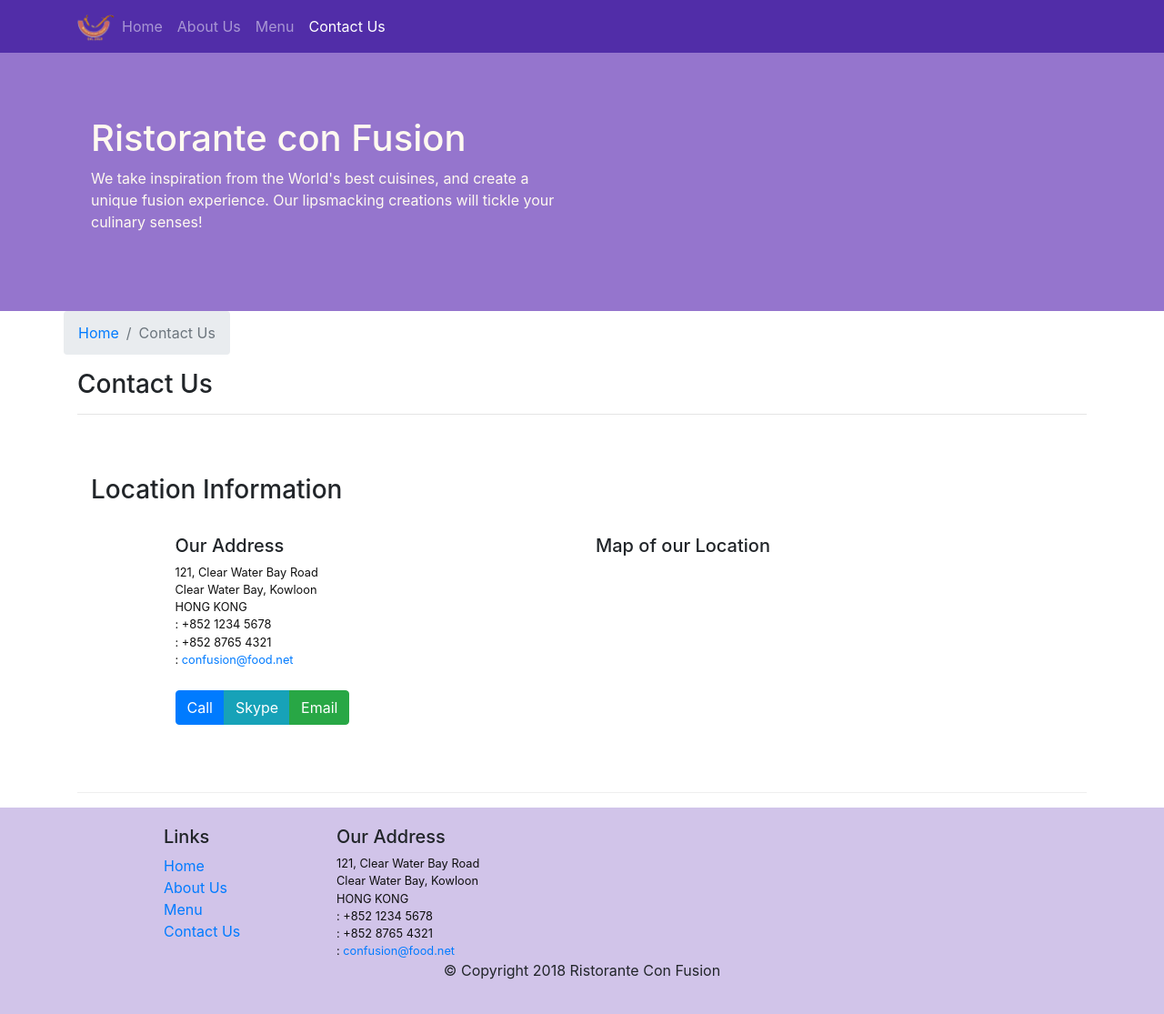
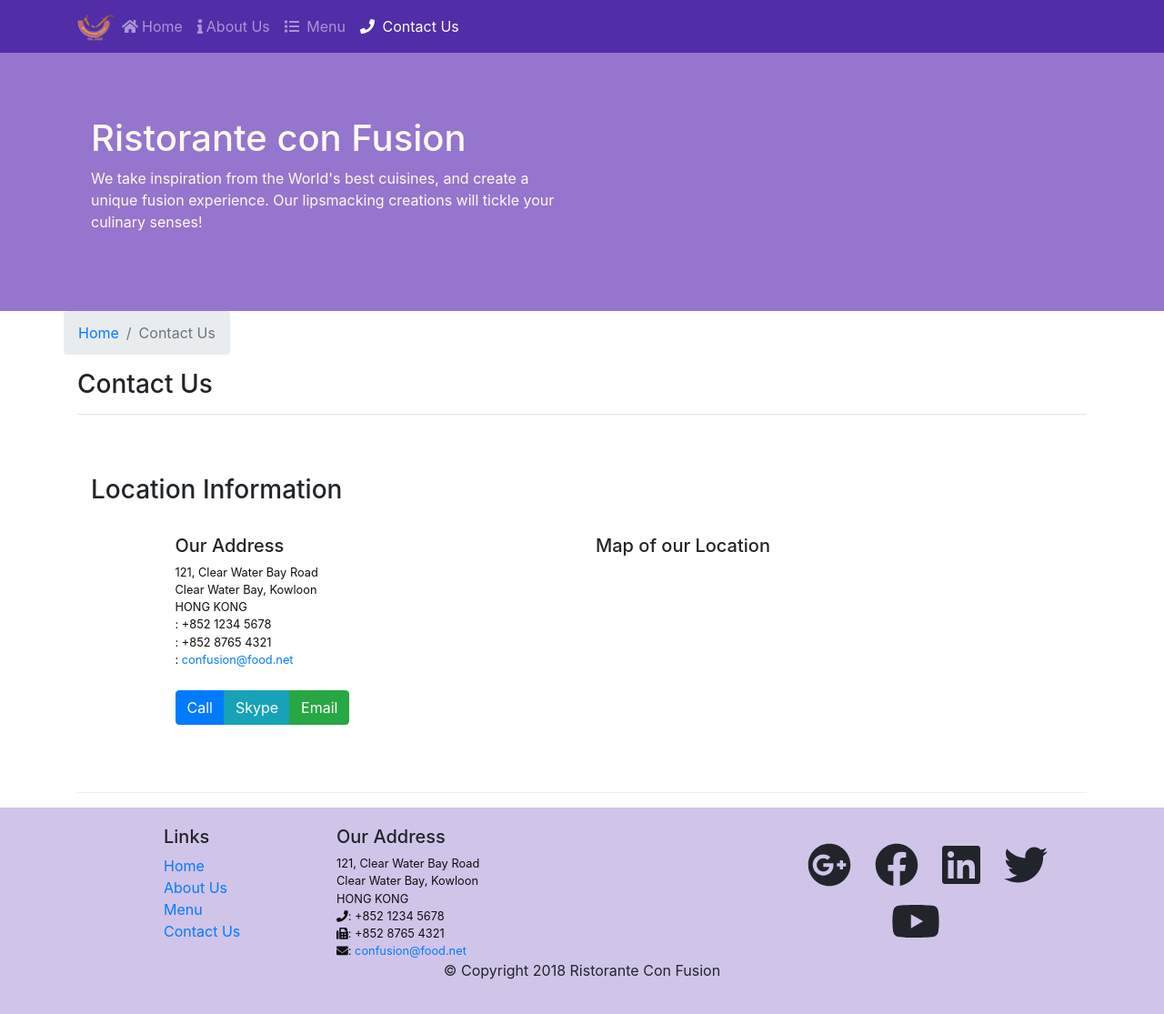
Before and after one commit to sakshampuri/creact, a React (Create React App) app: page /contactus in a window 1280 px wide. Shown: the whole page at 91% size. Built offline with nearby package versions, Linux system fonts and the light colour scheme.

Commit message:
font awesome added using the react library of fa and completed assignment 2 by adding aboutus component

```diff
--- a/src/App.js
+++ b/src/App.js
@@ -1,8 +1,13 @@
 import React, { Component } from 'react';
 import './App.css';
+import { library } from '@fortawesome/fontawesome-svg-core';
+import { fas } from '@fortawesome/free-solid-svg-icons';
+import { fab } from '@fortawesome/free-brands-svg-icons';
 
 import Main from './components/MainComponent';
 import {BrowserRouter} from "react-router-dom";
+
+library.add(fas, fab);
 
 class App extends Component {
 
--- /dev/null
+++ b/src/components/AboutComponent.js
@@ -0,0 +1,100 @@
+import React from 'react';
+import { Breadcrumb, BreadcrumbItem, Card, CardBody, CardHeader, Media } from 'reactstrap';
+import { Link } from 'react-router-dom';
+
+
+function RenderLeader({leader}) {
+
+    if(leader!=null)
+        return (
+            <Media tag="li" className='mb-2'>
+                <Media left>
+                    <Media object src={leader.image} className="mr-3" alt={leader.name}/>
+                </Media>
+                <Media body>
+                    <Media heading>
+                        {leader.name}
+                    </Media>
+                    <p>{leader.designation}</p>
+                    <p>{leader.description}</p>
+                </Media>
+            </Media>
+        );
+    else
+        return(<></>);
+
+}
+
+function About(props) {
+
+    const leaders = props.leaders.map((leader) => {
+        return (
+           <RenderLeader key = {leader.id} leader={leader}/>
+        );
+    });
+
+    return(
+        <div className="container">
+            <div className="row">
+                <Breadcrumb>
+                    <BreadcrumbItem><Link to="/home">Home</Link></BreadcrumbItem>
+                    <BreadcrumbItem active>About Us</BreadcrumbItem>
+                </Breadcrumb>
+                <div className="col-12">
+                    <h3>About Us</h3>
+                    <hr />
+                </div>
+            </div>
+            <div className="row row-content">
+                <div className="col-12 col-md-6">
+                    <h2>Our History</h2>
+                    <p>Started in 2010, Ristorante con Fusion quickly established itself as a culinary icon par excellence in Hong Kong. With its unique brand of world fusion cuisine that can be found nowhere else, it enjoys patronage from the A-list clientele in Hong Kong.  Featuring four of the best three-star Michelin chefs in the world, you never know what will arrive on your plate the next time you visit us.</p>
+                    <p>The restaurant traces its humble beginnings to <em>The Frying Pan</em>, a successful chain started by our CEO, Mr. Peter Pan, that featured for the first time the world's best cuisines in a pan.</p>
+                </div>
+                <div className="col-12 col-md-5">
+                    <Card>
+                        <CardHeader className="bg-primary text-white">Facts At a Glance</CardHeader>
+                        <CardBody>
+                            <dl className="row p-1">
+                                <dt className="col-6">Started</dt>
+                                <dd className="col-6">3 Feb. 2013</dd>
+                                <dt className="col-6">Major Stake Holder</dt>
+                                <dd className="col-6">HK Fine Foods Inc.</dd>
+                                <dt className="col-6">Last Year's Turnover</dt>
+                                <dd className="col-6">$1,250,375</dd>
+                                <dt className="col-6">Employees</dt>
+                                <dd className="col-6">40</dd>
+                            </dl>
+                        </CardBody>
+                    </Card>
+                </div>
+                <div className="col-12">
+                    <Card>
+                        <CardBody className="bg-faded">
+                            <blockquote className="blockquote">
+                                <p className="mb-0">You better cut the pizza in four pieces because
+                                    I'm not hungry enough to eat six.</p>
+                                <footer className="blockquote-footer">Yogi Berra,
+                                    <cite title="Source Title">The Wit and Wisdom of Yogi Berra,
+                                        P. Pepe, Diversion Books, 2014</cite>
+                                </footer>
+                            </blockquote>
+                        </CardBody>
+                    </Card>
+                </div>
+            </div>
+            <div className="row row-content">
+                <div className="col-12">
+                    <h2>Corporate Leadership</h2>
+                </div>
+                <div className="col-12">
+                    <Media list>
+                        {leaders}
+                    </Media>
+                </div>
+            </div>
+        </div>
+    );
+}
+
+export default About;
--- a/src/components/ContactComponent.js
+++ b/src/components/ContactComponent.js
@@ -37,9 +37,9 @@ function Contact(props) {
                 </div>
                 <div className="col-12 col-sm-11 offset-sm-1">
                     <div className="btn-group" role="group">
-                        <a role="button" className="btn btn-primary" href="tel:+85212345678"><i className="fa fa-phone"></i> Call</a>
-                        <a role="button" className="btn btn-info"><i className="fa fa-skype"></i> Skype</a>
-                        <a role="button" className="btn btn-success" href="mailto:confusion@food.net"><i className="fa fa-envelope-o"></i> Email</a>
+                        <a role="button" className="btn btn-primary" href="tel:+85212345678"><i className="fa fa-phone"/> Call</a>
+                        <a role="button" className="btn btn-info" href="http://www.skype.com"><i className="fa fa-skype"/> Skype</a>
+                        <a role="button" className="btn btn-success" href="mailto:confusion@food.net"><i className="fa fa-envelope-o"/> Email</a>
                     </div>
                 </div>
             </div>
--- a/src/components/FooterComponent.js
+++ b/src/components/FooterComponent.js
@@ -1,5 +1,6 @@
 import React from 'react';
 import {Link} from "react-router-dom";
+import {FontAwesomeIcon} from "@fortawesome/react-fontawesome";
 
 function Footer(props) {
     return(
@@ -21,19 +22,19 @@ function Footer(props) {
                             121, Clear Water Bay Road<br />
                             Clear Water Bay, Kowloon<br />
                             HONG KONG<br />
-                            <i className="fa fa-phone fa-lg"/>: +852 1234 5678<br />
-                            <i className="fa fa-fax fa-lg"/>: +852 8765 4321<br />
-                            <i className="fa fa-envelope fa-lg"/>: <a href="mailto:confusion@food.net">
+                            <FontAwesomeIcon icon={['fas', 'phone']}/>: +852 1234 5678<br />
+                            <FontAwesomeIcon icon={['fas', 'fax']}/>: +852 8765 4321<br />
+                            <FontAwesomeIcon icon={['fas', 'envelope']}/>: <a href="mailto:confusion@food.net">
                             confusion@food.net</a>
                         </address>
                     </div>
                     <div className="col-12 col-sm-4 align-self-center">
                         <div className="text-center">
-                            <a className="btn btn-social-icon btn-google" href="http://google.com/+"><i className="fa fa-google-plus"/></a>
-                            <a className="btn btn-social-icon btn-facebook" href="http://www.facebook.com/profile.php?id="><i className="fa fa-facebook"/></a>
-                            <a className="btn btn-social-icon btn-linkedin" href="http://www.linkedin.com/in/"><i className="fa fa-linkedin"/></a>
-                            <a className="btn btn-social-icon btn-twitter" href="http://twitter.com/"><i className="fa fa-twitter"/></a>
-                            <a className="btn btn-social-icon btn-google" href="http://youtube.com/"><i className="fa fa-youtube"/></a>
+                            <a className="btn btn-social-icon btn-google" href="http://google.com/+"><FontAwesomeIcon icon={['fab', 'google-plus']} size='3x'/></a>
+                            <a className="btn btn-social-icon btn-facebook" href="http://www.facebook.com/profile.php?id="><FontAwesomeIcon icon={['fab', 'facebook']} size='3x'/></a>
+                            <a className="btn btn-social-icon btn-linkedin" href="http://www.linkedin.com/in/"><FontAwesomeIcon icon={['fab', 'linkedin']} size='3x'/></a>
+                            <a className="btn btn-social-icon btn-twitter" href="http://twitter.com/"><FontAwesomeIcon icon={['fab', 'twitter']} size='3x'/></a>
+                            <a className="btn btn-social-icon btn-google" href="http://youtube.com/"><FontAwesomeIcon icon={['fab', 'youtube']} size='3x'/></a>
                             <a className="btn btn-social-icon" href="mailto:"><i className="fa fa-envelope-o"/></a>
                         </div>
                     </div>
--- a/src/components/HeaderComponent.js
+++ b/src/components/HeaderComponent.js
@@ -1,6 +1,7 @@
 import React, {Component} from "react";
 import { Nav, Navbar, NavbarBrand, NavbarToggler, Collapse, NavItem, Jumbotron } from 'reactstrap';
 import { NavLink } from 'react-router-dom';
+import {FontAwesomeIcon} from "@fortawesome/react-fontawesome";
 
 class Header extends Component {
     constructor(props) {
@@ -28,16 +29,16 @@ class Header extends Component {
                         <Collapse isOpen={this.state.isNavOpen} navbar>
                             <Nav navbar>
                                 <NavItem>
-                                    <NavLink className="nav-link"  to='/home'><span className="fa fa-home fa-lg"></span> Home</NavLink>
+                                    <NavLink className="nav-link"  to='/home'><FontAwesomeIcon icon = "home" className="mr-1"/>Home</NavLink>
                                 </NavItem>
                                 <NavItem>
-                                    <NavLink className="nav-link" to='/aboutus'><span className="fa fa-info fa-lg"></span> About Us</NavLink>
+                                    <NavLink className="nav-link" to='/aboutus'><FontAwesomeIcon icon = "info" className="mr-1"/>About Us</NavLink>
                                 </NavItem>
                                 <NavItem>
-                                    <NavLink className="nav-link"  to='/menu'><span className="fa fa-list fa-lg"></span> Menu</NavLink>
+                                    <NavLink className="nav-link"  to='/menu'><FontAwesomeIcon icon = "list" className="mr-1"/> Menu</NavLink>
                                 </NavItem>
                                 <NavItem>
-                                    <NavLink className="nav-link" to='/contactus'><span className="fa fa-address-card fa-lg"></span> Contact Us</NavLink>
+                                    <NavLink className="nav-link" to='/contactus'><FontAwesomeIcon icon = "phone" className="mr-1"/> Contact Us</NavLink>
                                 </NavItem>
                             </Nav>
                         </Collapse>
--- a/src/components/MainComponent.js
+++ b/src/components/MainComponent.js
@@ -5,6 +5,7 @@ import { DISHES } from '../shared/dishes';
 import Header from './HeaderComponent';
 import Footer from "./FooterComponent";
 import Home from "./HomeComponent";
+import About from "./AboutComponent";
 import {Switch, Route, Redirect} from 'react-router-dom';
 import Contact from "./ContactComponent";
 import {COMMENTS} from "../shared/comments";
@@ -52,10 +53,11 @@ class Main extends Component {
 
             <Switch>
                 <Route path='/home' component={this.HomePage}/>
+                <Route path='/aboutus' render={() => <About leaders = {this.state.leaders} />} />
                 <Route exact path='/menu' component={() => <Menu dishes={this.state.dishes}/>}/>
                 <Route path='/menu/:dishId' component={DishWithId} />
                 <Route path='/contactus' component={Contact}/>
-                <Redirect to="/menu"/>
+                <Redirect to="/home"/>
             </Switch>
 
             <div className="mt-3 ">
```
Also changed, not shown: package.json (+6 -1 lines), 1 other file (tests, documents, lock files or other folders).
